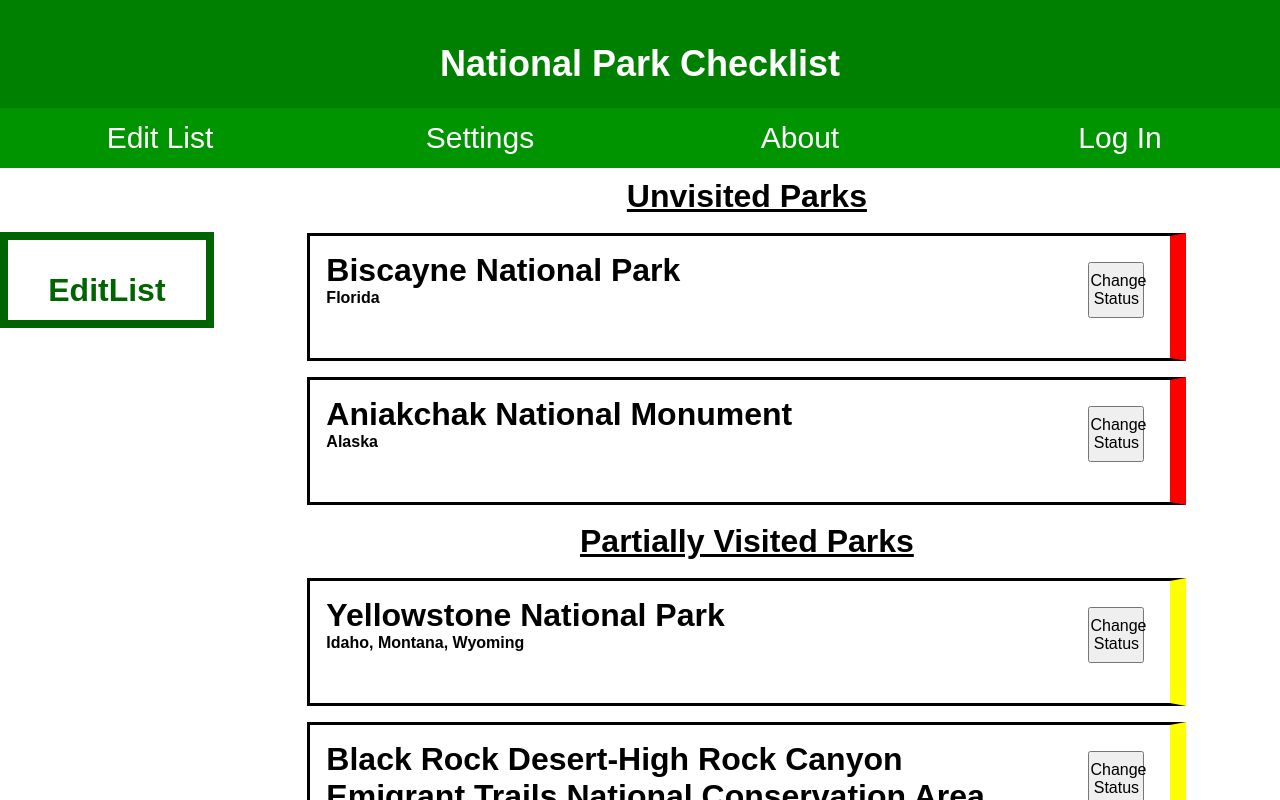
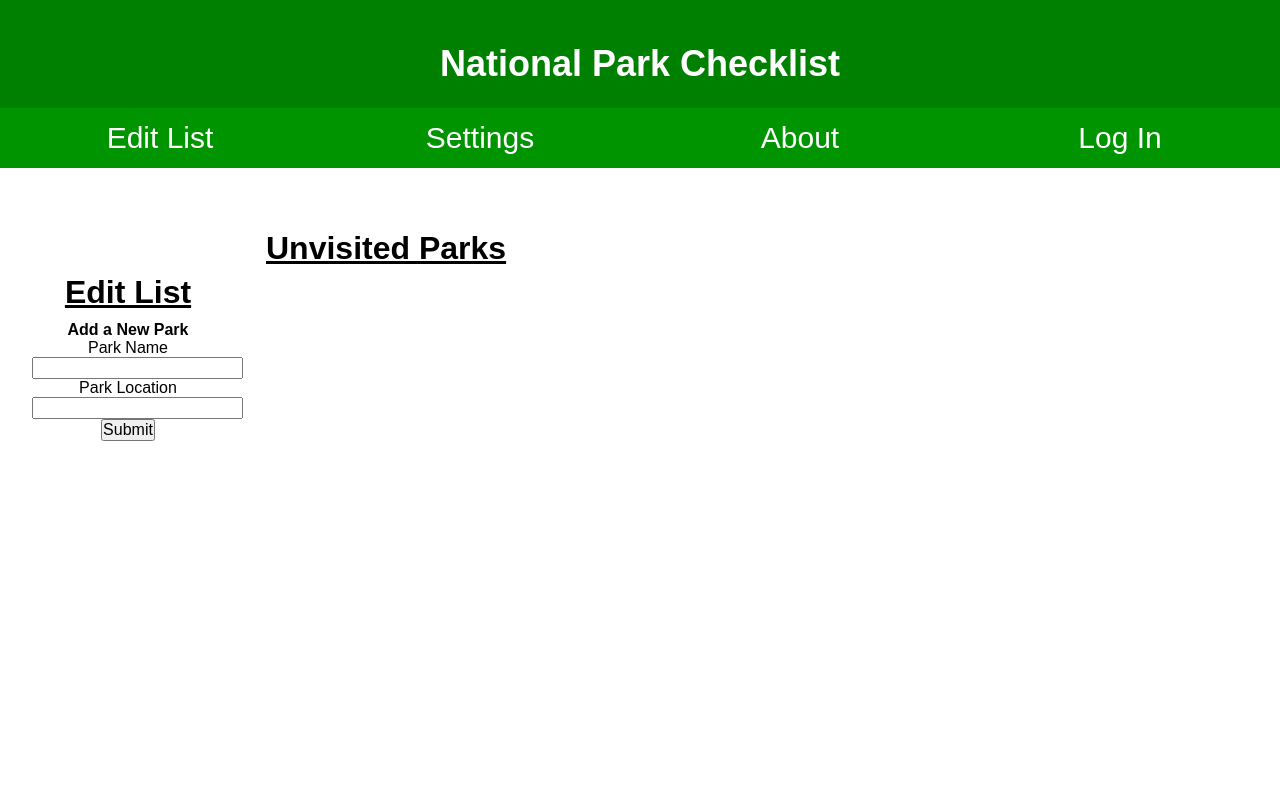
Before and after one commit to euouae682/national-park-checklist, a React (Create React App) app: page / in a window 1280 px wide. Both pictures are taken after a click on the item "Edit List". Shown: the top 800 px of the page. Built offline with nearby package versions, Linux system fonts and the light colour scheme.

Commit message:
added very bare-bones EditList functionality

```diff
--- a/src/App.js
+++ b/src/App.js
@@ -6,7 +6,7 @@
 import Settings from './components/Settings.js';
 
 function App() {
-  const [parkList, setParkList] = useState();
+  const [parkList, setParkList] = useState([]);
   const [showEdit, setShowEdit] = useState(false);
   const [showSettings, setShowSettings] = useState(false);
 
@@ -14,8 +14,10 @@
     console.log("this updates the parks");
   }
 
-  const onSubmitEdit = () => {
-    console.log("this edits the list")
+  const onSubmitEdit = (pname, ploc) => {
+    setParkList([...parkList, {"name": pname, "location": ploc, "status": 0}]);
+
+    console.log(parkList);
   }
 
   const toggleEdit = () => {
@@ -32,8 +34,8 @@
     <div className="App">
       <Header text="National Park Checklist" toggleEdit={toggleEdit} toggleSettings={toggleSettings} />
       <div className="flex">
-        {showEdit && <EditList />}
-        <Main />
+        {showEdit && <EditList onSubmitEdit={onSubmitEdit} />}
+        <Main list={parkList} />
         {showSettings && <Settings />}
       </div>
       <Footer text="A project by euouae" />
--- a/src/components/EditList.js
+++ b/src/components/EditList.js
@@ -1,11 +1,42 @@
-import React from 'react'
+import { useState } from 'react';
 
-export const EditList = () => {
+export const EditList = ({ onSubmitEdit }) => {
+  const [pname, setPname] = useState('')
+  const [ploc, setPloc] = useState('')
+
+  const onSubmit = (e) => {
+    e.preventDefault();
+
+    if (!pname) {
+      alert('Please add a name');
+      return
+    }
+    if (!ploc) {
+      alert('Please add a location');
+      return
+    }
+
+    onSubmitEdit(pname, ploc);
+
+    setPname('');
+    setPloc('');
+  }
+
   return (
     <aside className="editlist">
-      <h1>
-        EditList
-      </h1>
+      <h2>
+        Edit List
+      </h2>
+      <h3>
+        Add a New Park
+      </h3>
+      <form onSubmit={onSubmit}>
+        <label htmlFor="pname">Park Name</label>
+        <input type="text" id="pname" name="pname" value={pname} onChange={(e) => setPname(e.target.value)} /><br />
+        <label htmlFor="ploc">Park Location</label>
+        <input type="text" id="ploc" name="ploc" value={ploc} onChange={(e) => setPloc(e.target.value)} /><br />
+        <input type="submit" value="Submit" />
+      </form>
     </aside>
   )
 }
--- a/src/components/Main.js
+++ b/src/components/Main.js
@@ -1,26 +1,23 @@
-import { useState } from 'react'
+import { useState } from 'react';
 import Park from './Park.js';
 
-export const Main = () => {
+export const Main = ({ list }) => {
   return (
     <main>
       <div class="lists">
         <h2>Unvisited Parks</h2>
         <ul>
-          <Park name="Biscayne National Park" location="Florida" pstatus="0" />
+          {list.map((park) => (
+            <Park key={list.indexOf(park)} name={park["name"]} location={park["location"]} pstatus={park["status"]} />
+          ))}
+          {/* <Park name="Biscayne National Park" location="Florida" pstatus="0" />
           <Park name="Aniakchak National Monument" location="Alaska" pstatus="0" />
-        </ul>
-        <h2>Partially Visited Parks</h2>
-        <ul>
           <Park name="Yellowstone National Park" location="Idaho, Montana, Wyoming" pstatus="1" />
           <Park name="Black Rock Desert-High Rock Canyon Emigrant Trails National Conservation Area" location="Nevada" pstatus="1" />
           <Park name="Black Canyon of the Gunnison National Park" location="Colorado" pstatus="1" />
-        </ul>
-        <h2>Visited Parks</h2>
-        <ul>
           <Park name="Grand Canyon National Park" location="Arizona" pstatus="2" />
           <Park name="Redwood State and National Parks" location="California" pstatus="2" />
-          <Park name="Devil's Tower National Monument" location="Wyoming" pstatus="2" />
+          <Park name="Devil's Tower National Monument" location="Wyoming" pstatus="2" /> */}
         </ul>
       </div>
     </main>
--- a/src/index.css
+++ b/src/index.css
@@ -131,7 +131,6 @@
 /* Aside styles */
 aside {
   width: 20%;
-  border: 0.5em solid darkgreen;
   text-align: center;
   height: 6em;
   padding: 2em;
```
